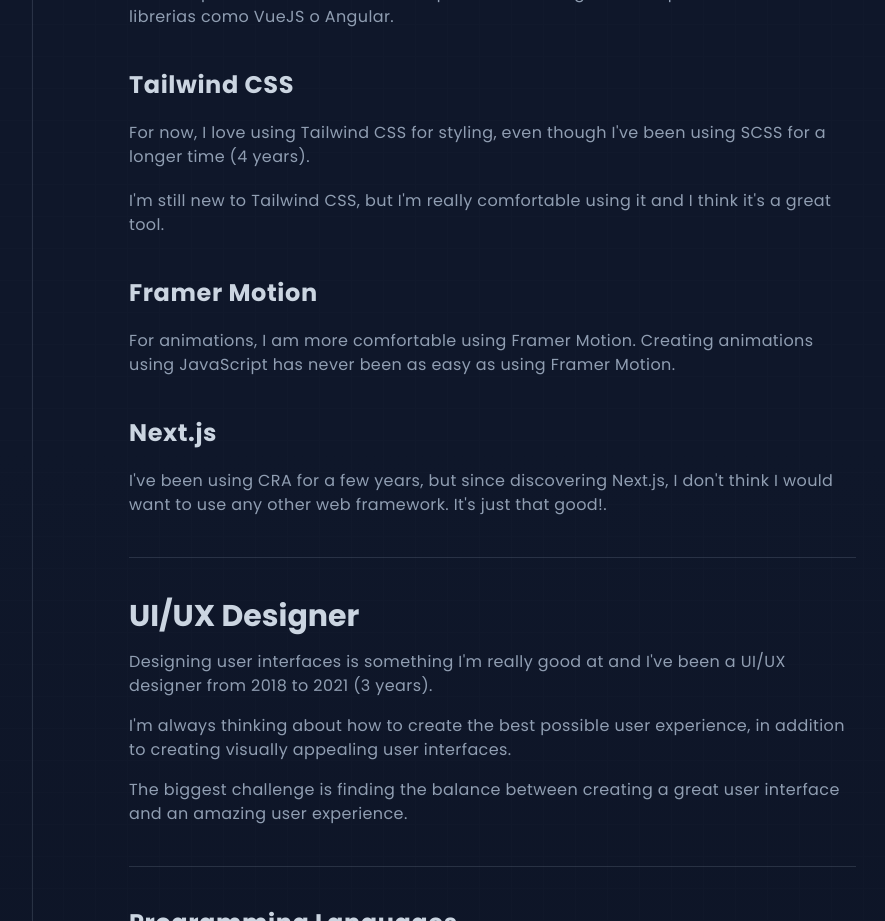
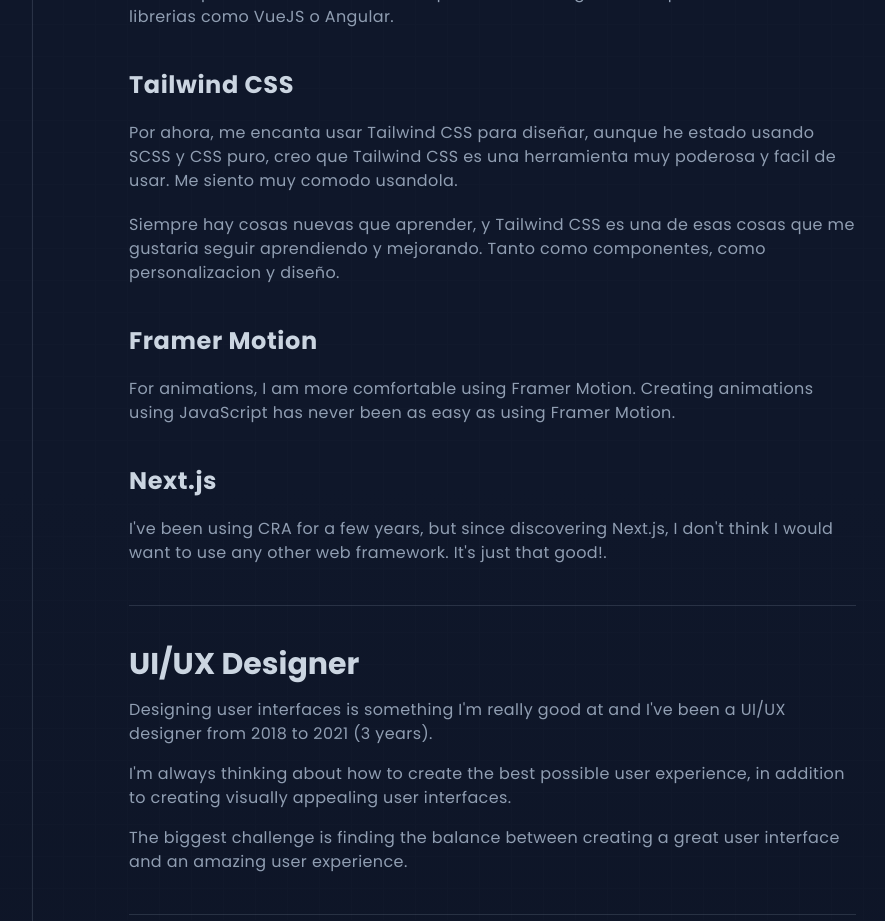
Before and after one commit to ImJars/Development-full-coding, a React (Vite) app: page /skills in a window 1280 px wide. Shown: the part 1800-2721 px from the top of the page, without its empty margins (32-917 px from the left). Built offline with nearby package versions, Linux system fonts and the light colour scheme.

Commit message:
Update skills.jsx

```diff
--- a/src/skills.jsx
+++ b/src/skills.jsx
@@ -336,8 +336,8 @@ function Skills() {
                     <div ref={refAnimate4}>
                       <Skill
                         title={"Tailwind CSS"}
-                        description_1={`For now, I love using Tailwind CSS for styling, even though I've been using SCSS for a longer time (4 years).`}
-                        description_2={`I'm still new to Tailwind CSS, but I'm really comfortable using it and I think it's a great tool.`}
+                        description_1={`Por ahora, me encanta usar Tailwind CSS para diseñar, aunque he estado usando SCSS y CSS puro, creo que Tailwind CSS es una herramienta muy poderosa y facil de usar. Me siento muy comodo usandola.`}
+                        description_2={`Siempre hay cosas nuevas que aprender, y Tailwind CSS es una de esas cosas que me gustaria seguir aprendiendo y mejorando. Tanto como componentes, como personalizacion y diseño.`}
                       />
                     </div>
                     <div ref={refAnimate5}>
```
